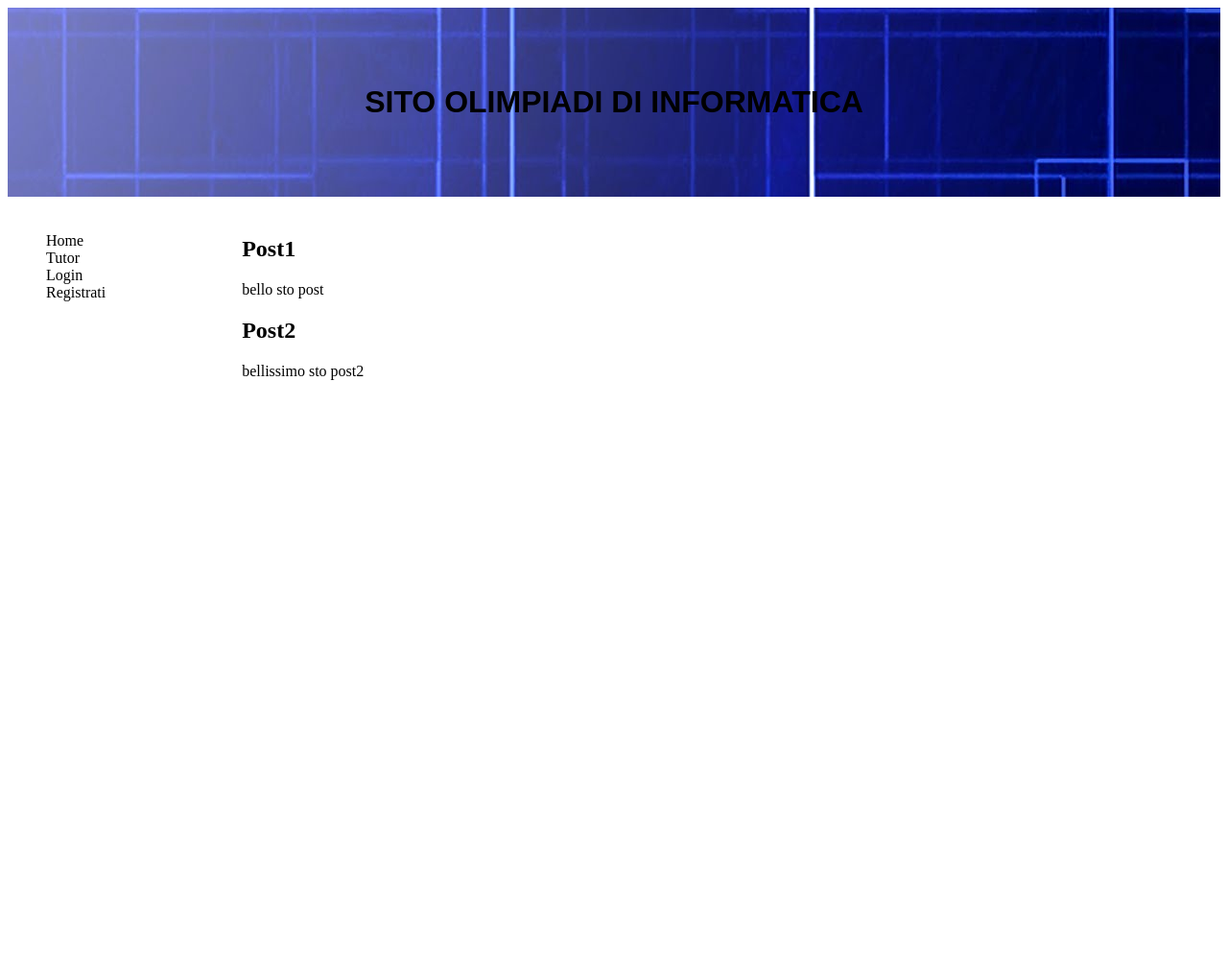
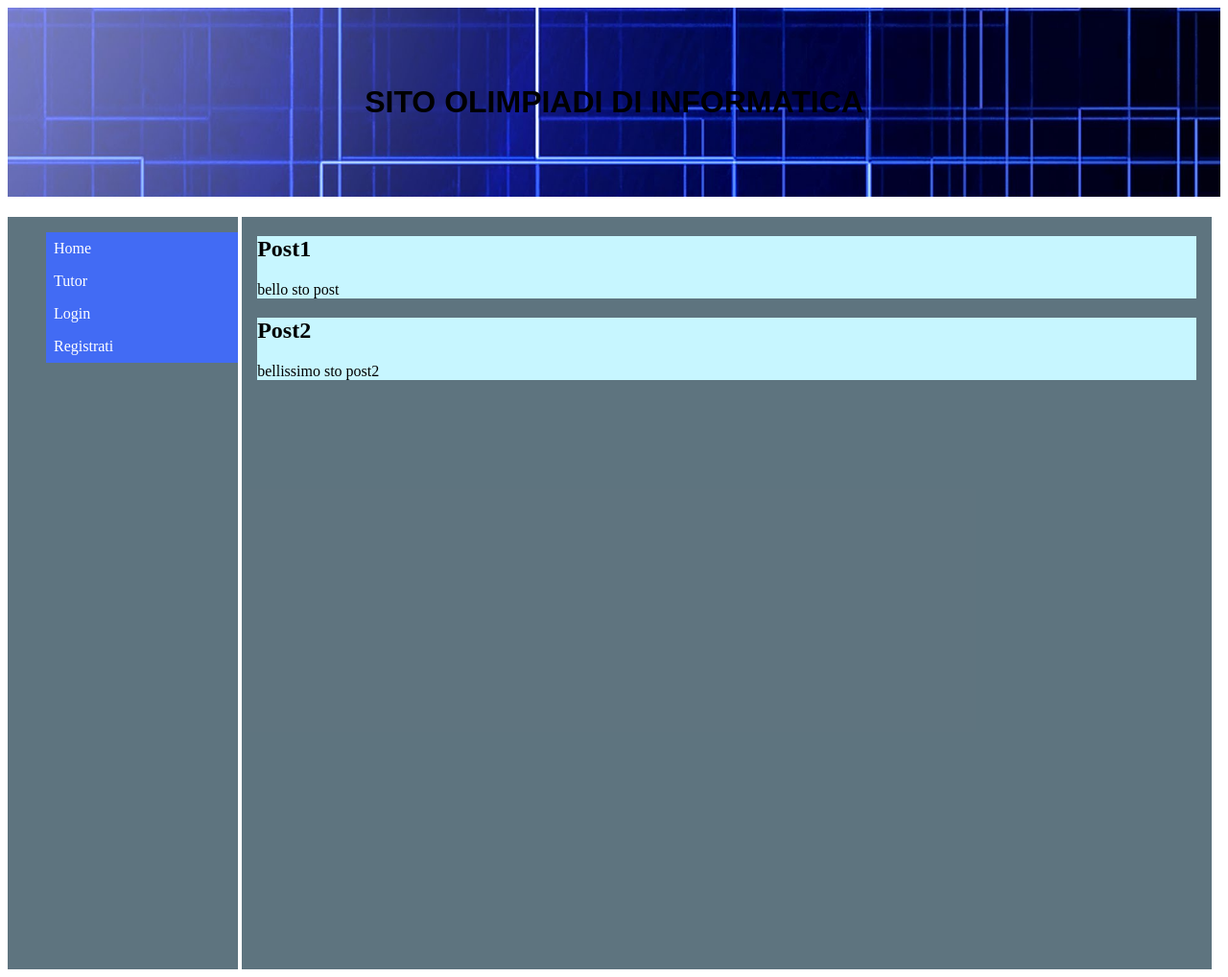
Before and after one commit to eutampieri/sitoOII, a PHP site: page / in a window 1280 px wide. Shown: the whole page at 96% size. Before the commit the page ends 396 px from the top, so only its background shows below. Run offline with PHP 8.4, Linux system fonts and the light colour scheme.

Commit message:
Color scheme changes

```diff
--- a/login.html
+++ b/login.html
@@ -1,6 +1,6 @@
 <head>
 	<title> Sito allenamenti OII - login </title>
-	<link rel="stylesheet" href="login.css" type="text/css">
+	<link rel="stylesheet" href="stile.css" type="text/css">
 </head>
 
 <body>
@@ -10,7 +10,7 @@
 	<div id= "mainWrapper">
 		<div id=leftPart>
 			<ul>
-				<li><a href="OII.html" style="text-decoration: none; color: black"> home</a></li>
+				<li><a href="index.html" style="text-decoration: none; color: black"> home</a></li>
 				<li><a href="tutor.html" style="text-decoration: none; color: black"> tutor</a></li>
 				<li><a href="login.html" style="text-decoration: none; color: black"> login</li>
 				<li><a href="registrati.html" style="text-decoration: none; color: black"> registrati</li>
--- a/stile.css
+++ b/stile.css
@@ -4,12 +4,15 @@ h1{
     text-align: center;
     background-image: url('res/background.jpg');
     padding: 2.5em;
+    background-size: cover;
 }
 @media screen and (max-width: 480px){
     /*Stili diversi per dispositivi mobili*/
 }
 .leftPart, .mainPart{
     display: inline-block;
+    height: 100%;
+    background-color: rgba(1, 35, 53, 0.63);
 }
 .mainPart{
     width:80%;
@@ -20,14 +23,22 @@ h1{
 }
 .post{
     display: block;
+    margin: 1em;
+    background-color: #C7F6FF;
 }
 .menuBar li{
     display: block;
+    background-color: #426BF4;
+    color: white;
+    padding: .5em;
+}
+.menuBar{
+    padding: none;
 }
 .noLnk{
-    color:black;
+    color:inherit;
     text-decoration: none;
 }
 .noLnk::visited{
-    color: black;
+    color: inherit;
 }
--- a/tutor.html
+++ b/tutor.html
@@ -1,6 +1,6 @@
 <head>
 	<title>Sito allenamenti OII - tutor</title>
-	<link rel="stylesheet" href="tutor.css" type="text/css">
+	<link rel="stylesheet" href="stile.css" type="text/css">
 </head>
 
 <body>
@@ -10,7 +10,7 @@
 	<div id="mainWrapper">
 		<div id="leftPart">
 			<ul>
-				<li><a href="OII.html" style="text-decoration: none; color: black"> home</a></li>
+				<li><a href="index.html" style="text-decoration: none; color: black"> home</a></li>
 				<li><a href="tutor.html" style="text-decoration: none; color: black"> tutor</a></li>
 				<li><a href="login.html" style="text-decoration: none; color: black"> login</li>
 				<li><a href="registrati.html" style="text-decoration: none; color: black"> registrati</li>
```
